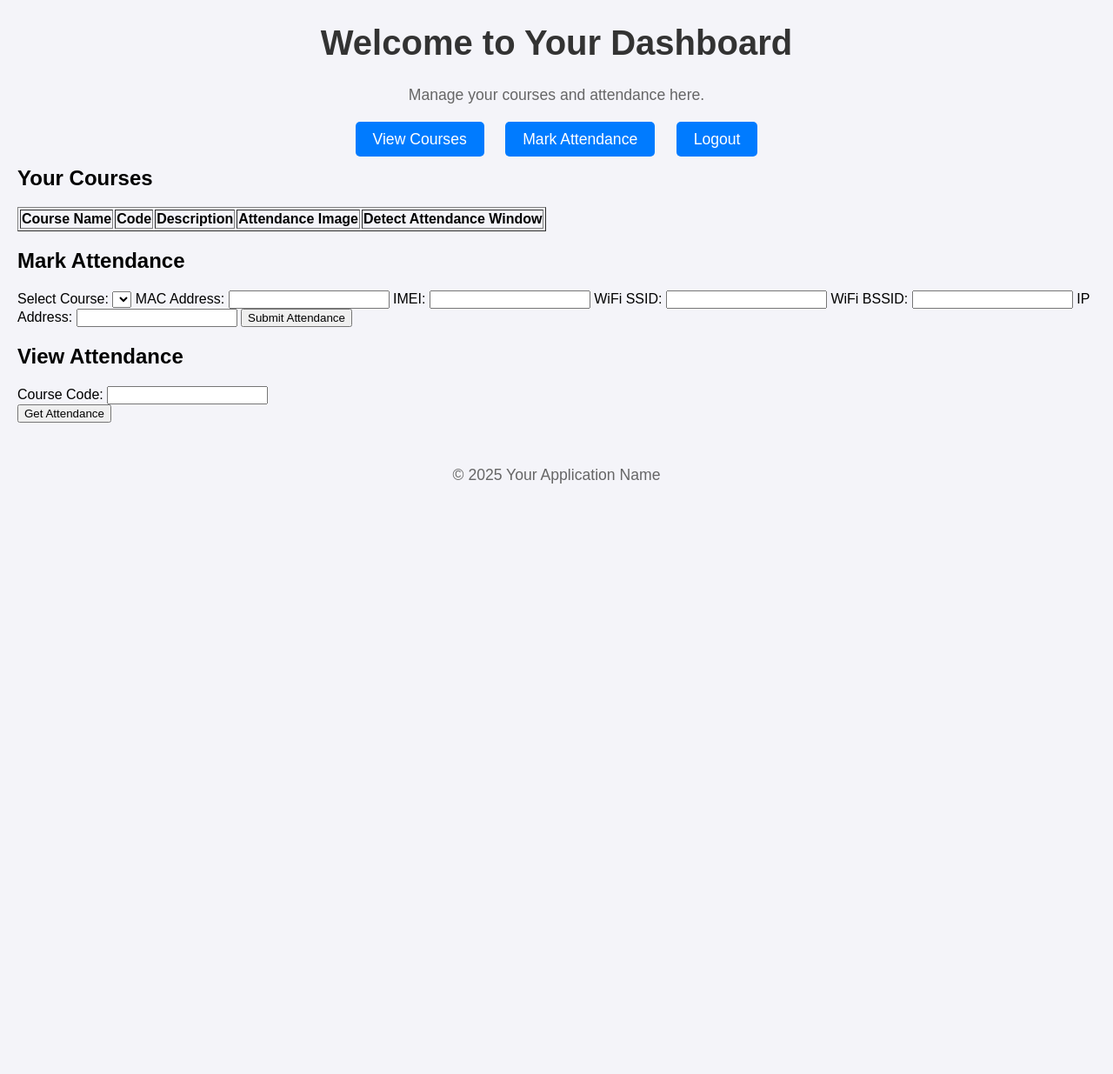
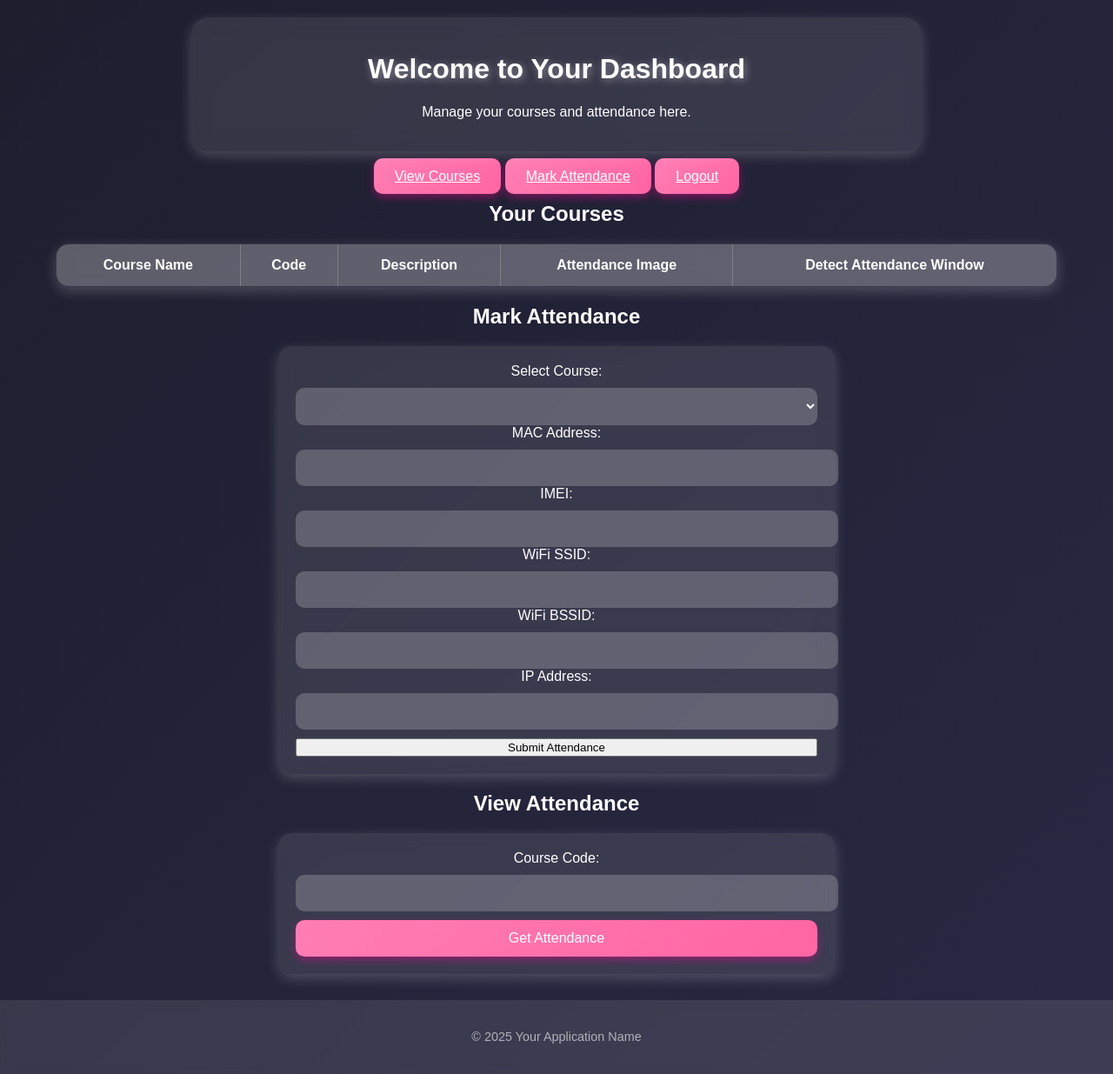
Before and after one commit to something95859/plan-, a Flask app: template templates/dashboard.html in a window 1280 px wide. Shown: the whole page at 87% size. Before the commit the page ends 556 px from the top, so only its background shows below. Run offline with Flask 3, Linux system fonts and the light colour scheme; the template is opened without the code that fills it, so the values that code supplies are empty.

Commit message:
Update styles.css

```diff
--- a/static/styles.css
+++ b/static/styles.css
@@ -1,62 +1,161 @@
+/* 3D Glassmorphism & Neon Theme */
 body {
-    font-family: Arial, sans-serif;
-    margin: 20px;
-    background-color: #f4f4f9;
+    font-family: 'Poppins', sans-serif;
+    background: linear-gradient(135deg, #1e1e2f, #282843);
+    color: white;
+    margin: 0;
+    padding: 0;
+    text-align: center;
 }
 
 header {
-    text-align: center;
-    margin-bottom: 30px;
+    background: rgba(255, 255, 255, 0.1);
+    backdrop-filter: blur(10px);
+    border-radius: 20px;
+    padding: 20px;
+    margin: 20px auto;
+    width: 90%;
+    max-width: 800px;
+    box-shadow: 0px 5px 15px rgba(255, 255, 255, 0.2);
 }
 
 h1 {
-    color: #333;
-    font-size: 2.5rem;
+    font-size: 2rem;
+    text-shadow: 2px 2px 10px rgba(255, 255, 255, 0.4);
 }
 
-p {
-    color: #666;
-    font-size: 1.1rem;
+.btn {
+    background: linear-gradient(135deg, #ff7eb3, #ff65a3);
+    padding: 12px 24px;
+    color: white;
+    font-size: 1rem;
+    border: none;
+    border-radius: 10px;
+    transition: 0.3s ease-in-out;
+    box-shadow: 0 4px 10px rgba(255, 0, 150, 0.4);
+    cursor: pointer;
+}
+
+.btn:hover {
+    background: linear-gradient(135deg, #ff65a3, #ff3c78);
+    box-shadow: 0 6px 15px rgba(255, 0, 150, 0.6);
+    transform: translateY(-2px);
+}
+
+table {
+    width: 90%;
+    margin: 20px auto;
+    border-collapse: collapse;
+    background: rgba(255, 255, 255, 0.1);
+    backdrop-filter: blur(8px);
+    border-radius: 15px;
+    overflow: hidden;
+    box-shadow: 0px 5px 15px rgba(255, 255, 255, 0.2);
+}
+
+th, td {
+    padding: 15px;
+    border-bottom: 1px solid rgba(255, 255, 255, 0.2);
+    text-align: center;
+}
+
+th {
+    background: rgba(255, 255, 255, 0.2);
+    font-weight: bold;
+}
+
+td img {
+    border-radius: 10px;
+    box-shadow: 0 4px 10px rgba(255, 255, 255, 0.3);
+}
+
+form {
+    background: rgba(255, 255, 255, 0.1);
+    backdrop-filter: blur(10px);
+    padding: 20px;
+    width: 80%;
+    max-width: 600px;
+    margin: 20px auto;
+    border-radius: 15px;
+    box-shadow: 0px 5px 15px rgba(255, 255, 255, 0.2);
+}
+
+input, select {
+    width: 100%;
+    padding: 12px;
+    margin-top: 10px;
+    border: none;
+    border-radius: 10px;
+    font-size: 1rem;
+    color: white;
+    background: rgba(255, 255, 255, 0.2);
+    outline: none;
+    transition: 0.3s;
+}
+
+input:focus, select:focus {
+    background: rgba(255, 255, 255, 0.3);
+}
+
+button {
+    width: 100%;
+    margin-top: 10px;
 }
 
 .flash {
-    padding: 10px;
-    margin: 10px 0;
-    border-radius: 5px;
+    margin: 10px auto;
+    padding: 15px;
+    width: 90%;
+    max-width: 500px;
+    border-radius: 10px;
+    font-size: 1rem;
 }
 
 .flash.success {
-    background-color: #d4edda;
-    color: #155724;
+    background: rgba(0, 255, 0, 0.2);
+    color: lime;
+    border-left: 5px solid lime;
 }
 
-.flash.danger {
-    background-color: #f8d7da;
-    color: #721c24;
-}
-
-.dashboard-buttons {
-    text-align: center;
-    margin-top: 20px;
-}
-
-.dashboard-buttons .btn {
-    padding: 10px 20px;
-    font-size: 1.1rem;
-    margin: 10px;
-    text-decoration: none;
-    color: white;
-    background-color: #007bff;
-    border-radius: 5px;
-}
-
-.dashboard-buttons .btn:hover {
-    background-color: #0056b3;
+.flash.error {
+    background: rgba(255, 0, 0, 0.2);
+    color: red;
+    border-left: 5px solid red;
 }
 
 footer {
+    margin-top: 30px;
+    padding: 20px;
+    background: rgba(255, 255, 255, 0.1);
+    backdrop-filter: blur(5px);
+    font-size: 0.9rem;
+    color: rgba(255, 255, 255, 0.6);
+}
+.tooltip {
+    position: relative;
+    display: inline-block;
+    cursor: pointer;
+}
+
+.tooltip .tooltip-text {
+    visibility: hidden;
+    width: 200px;
+    background-color: rgba(0, 0, 0, 0.8);
+    color: #fff;
     text-align: center;
-    margin-top: 50px;
-    font-size: 1rem;
-    color: #777;
+    border-radius: 5px;
+    padding: 8px;
+    position: absolute;
+    z-index: 1;
+    bottom: 100%;
+    left: 50%;
+    transform: translateX(-50%);
+    opacity: 0;
+    transition: opacity 0.3s ease-in-out, visibility 0.3s ease-in-out;
+    font-size: 14px;
 }
+
+.tooltip:hover .tooltip-text {
+    visibility: visible;
+    opacity: 1;
+}
```
